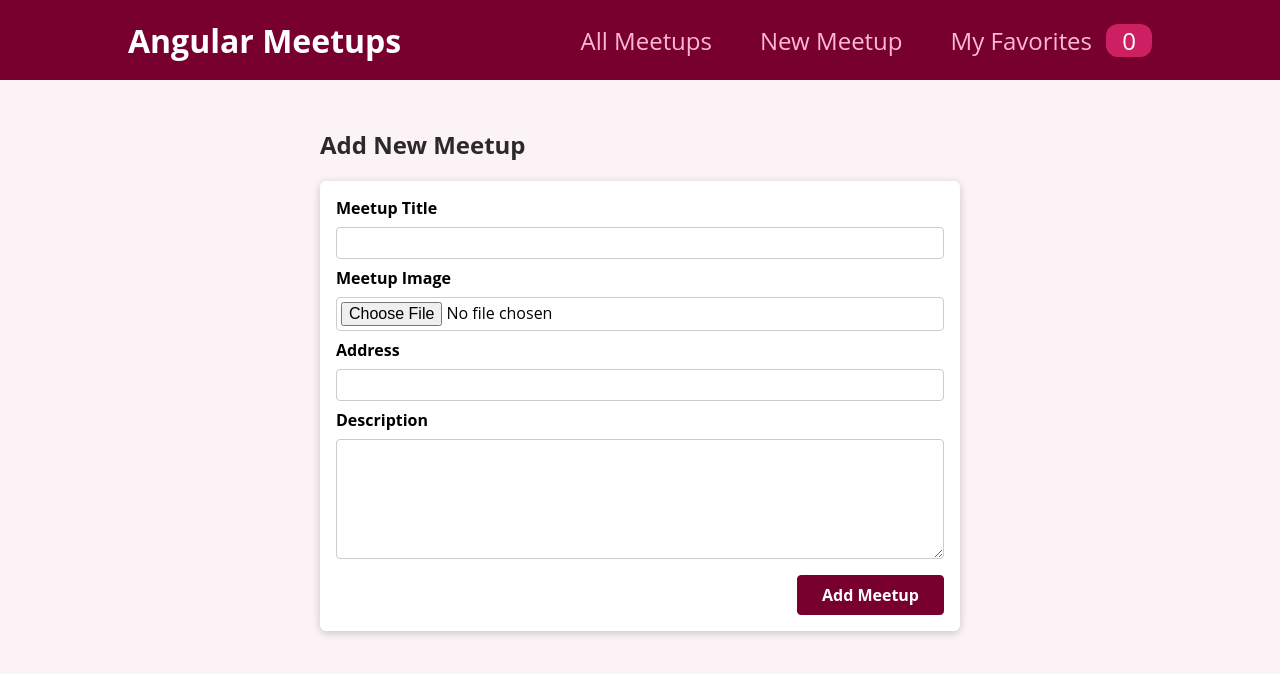
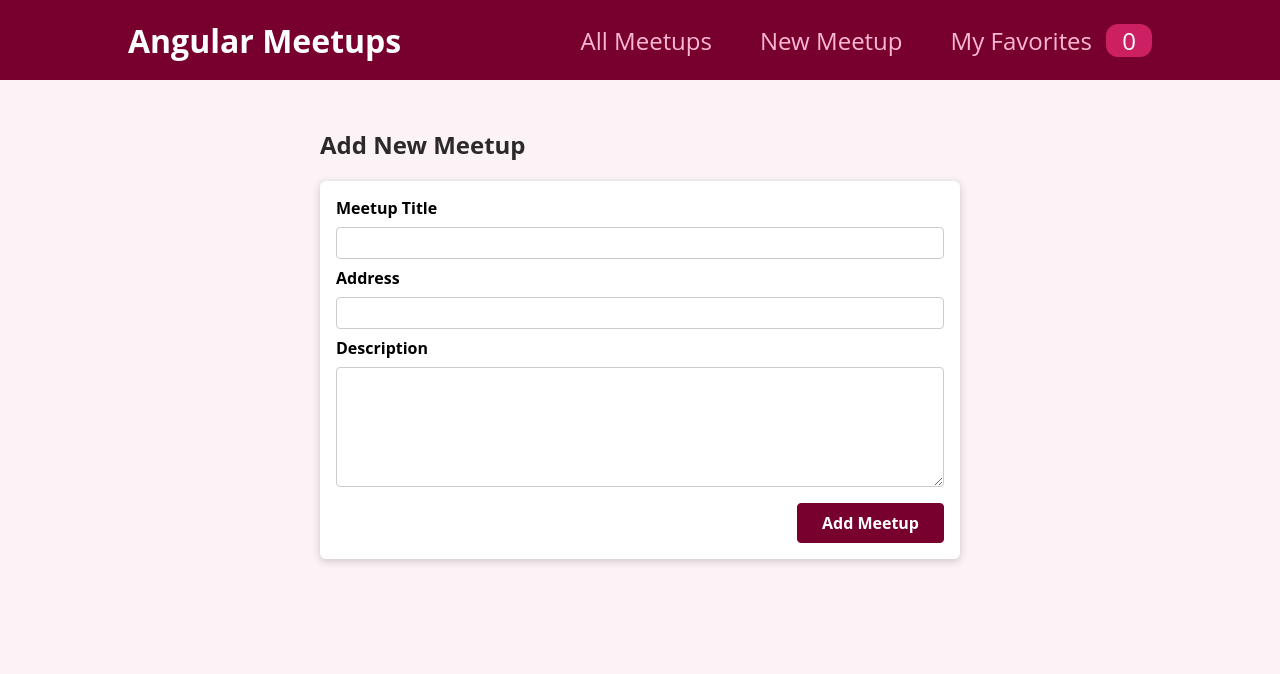
Before and after one commit to kt-repo/cs633-study-together, an Angular app in the folder client/: page /new-meetup in a window 1280 px wide. Shown: the top 674 px of the page. Built offline with nearby package versions, Linux system fonts and the light colour scheme.

Commit message:
Remove meetup image

```diff
--- a/client/src/app/interfaces/Meetup.ts
+++ b/client/src/app/interfaces/Meetup.ts
@@ -2,6 +2,5 @@ export interface Meetup {
   id: string;
   address: string;
   description: string;
-  image: File;
   title: string;
 }
--- a/client/src/app/meetups/meetup-item/meetup-item.component.html
+++ b/client/src/app/meetups/meetup-item/meetup-item.component.html
@@ -1,8 +1,5 @@
 <li class="item">
   <app-card>
-    <div class="image">
-      <img [src]="meetup.image" alt="Meetup Image" />
-    </div>
     <div class="content">
       <h3>{{ meetup.title }}</h3>
       <address>{{ meetup.address }}</address>
--- a/client/src/app/meetups/new-meetup-form/new-meetup-form.component.html
+++ b/client/src/app/meetups/new-meetup-form/new-meetup-form.component.html
@@ -3,10 +3,6 @@
     <div class="control">
       <label for="title">Meetup Title</label>
       <input type="text" id="title" formControlName="title" />
-    </div>
-    <div class="control">
-      <label for="image">Meetup Image</label>
-      <input type="file" id="image" (change)="onFileSelected($event)" accept="image/*">
     </div>
     <div class="control">
       <label for="address">Address</label>
--- a/client/src/app/meetups/new-meetup-form/new-meetup-form.component.ts
+++ b/client/src/app/meetups/new-meetup-form/new-meetup-form.component.ts
@@ -20,19 +20,11 @@ export class NewMeetupFormComponent implements OnInit {
     this.meetupForm = this.formBuilder.group({
       title: [''],
       description: [''],
-      address: [''],
-      image: ['']
+      address: ['']
     });
   }
 
   ngOnInit(): void {
-  }
-
-  onFileSelected(event: any) {
-    const file: File | null = event.target.files?.[0] || null; // Use optional chaining to avoid null access
-    if (file) {
-      this.meetupForm.get('image')?.setValue(file); // Use optional chaining to avoid null access
-    }
   }
 
   submitHandler() {
@@ -40,8 +32,7 @@ export class NewMeetupFormComponent implements OnInit {
       id: '', // Generate an ID or handle on server-side
       title: this.meetupForm.get('title')?.value || '',
       description: this.meetupForm.get('description')?.value || '',
-      address: this.meetupForm.get('address')?.value || '',
-      image: this.meetupForm.get('image')?.value || null // Initialize with null if not set
+      address: this.meetupForm.get('address')?.value || ''
     };
 
 
--- a/client/src/app/services/meetup.service.ts
+++ b/client/src/app/services/meetup.service.ts
@@ -30,16 +30,7 @@ export class MeetupService {
   }
 
   getMeetups() {
-    return this.http.get<Meetup[]>(`${this.apiUrl}/meetup`).pipe(
-      map((data) => {
-        const meetups = [];
-        for (const key in data) {
-          const meetup = { ...data[key], id: key };
-          meetups.push(meetup);
-        }
-        return meetups;
-      })
-    );
+    return this.http.get<Meetup[]>(`${this.apiUrl}/meetup`);
   }
 
   postMeetup(meetup: Meetup): Observable<any> {
@@ -48,7 +39,6 @@ export class MeetupService {
     formData.append('title', meetup.title);
     formData.append('description', meetup.description);
     formData.append('address', meetup.address);
-    formData.append('image', meetup.image);
 
     console.log(meetup);
     console.log(formData);
```
